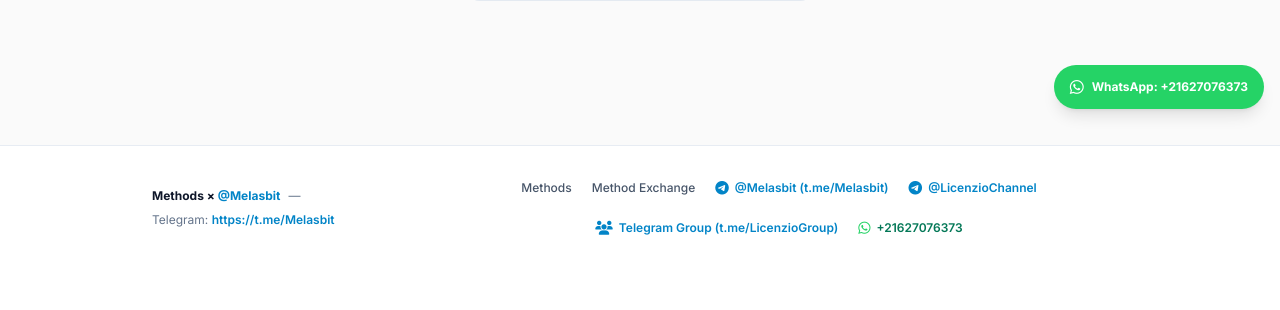
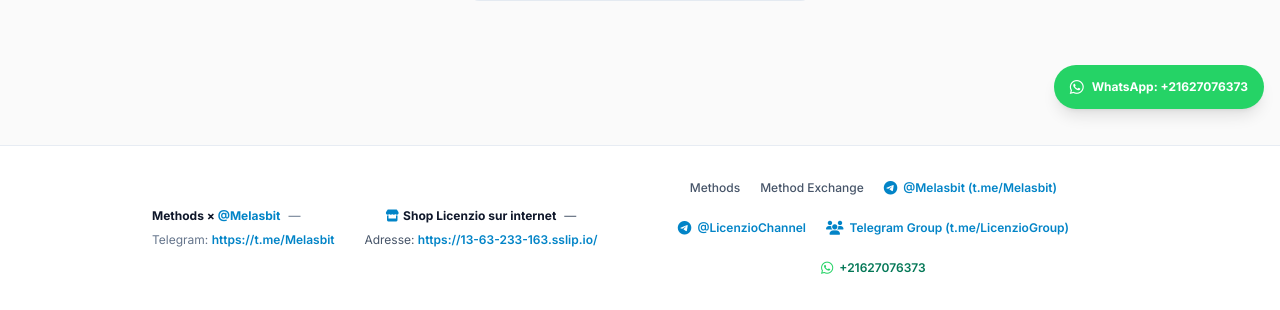
Before and after one commit to saleminformatiquedev-boop/trustwork, a Node server app: a page that uses src/views/partials/footer.ejs in a window 1280 px wide. Shown: the part 667-977 px from the top of the page. Before the commit the page ends 902 px from the top, so only its background shows below. Run offline with Node 20, Linux system fonts and the light colour scheme; data that the repository does not hold is empty; some libraries are stand-ins or nearby versions.

Commit message:
Add 'Shop Licenzio sur internet' with address https://13-63-233-163.sslip.io/ in footer

```diff
--- a/src/views/partials/footer.ejs
+++ b/src/views/partials/footer.ejs
@@ -12,6 +12,11 @@
         <span class="font-bold text-slate-900">Methods × <a href="https://t.me/Melasbit" target="_blank" rel="noopener noreferrer" class="text-sky-600 hover:underline">@Melasbit</a></span>
         <span>—</span>
         <span>Telegram: <a href="https://t.me/Melasbit" target="_blank" rel="noopener noreferrer" class="text-sky-600 font-semibold hover:underline">https://t.me/Melasbit</a></span>
+      </div>
+      <div class="flex flex-wrap items-center justify-center gap-2 text-slate-600">
+        <span class="font-bold text-slate-900"><i class="fa-solid fa-store text-sky-600 mr-1"></i>Shop Licenzio sur internet</span>
+        <span>—</span>
+        <span>Adresse: <a href="https://13-63-233-163.sslip.io/" target="_blank" rel="noopener noreferrer" class="text-sky-600 font-semibold hover:underline">https://13-63-233-163.sslip.io/</a></span>
       </div>
       <div class="flex flex-wrap items-center justify-center gap-5 text-slate-600 font-medium">
         <a href="/" class="hover:text-slate-900 transition">Methods</a>
```
